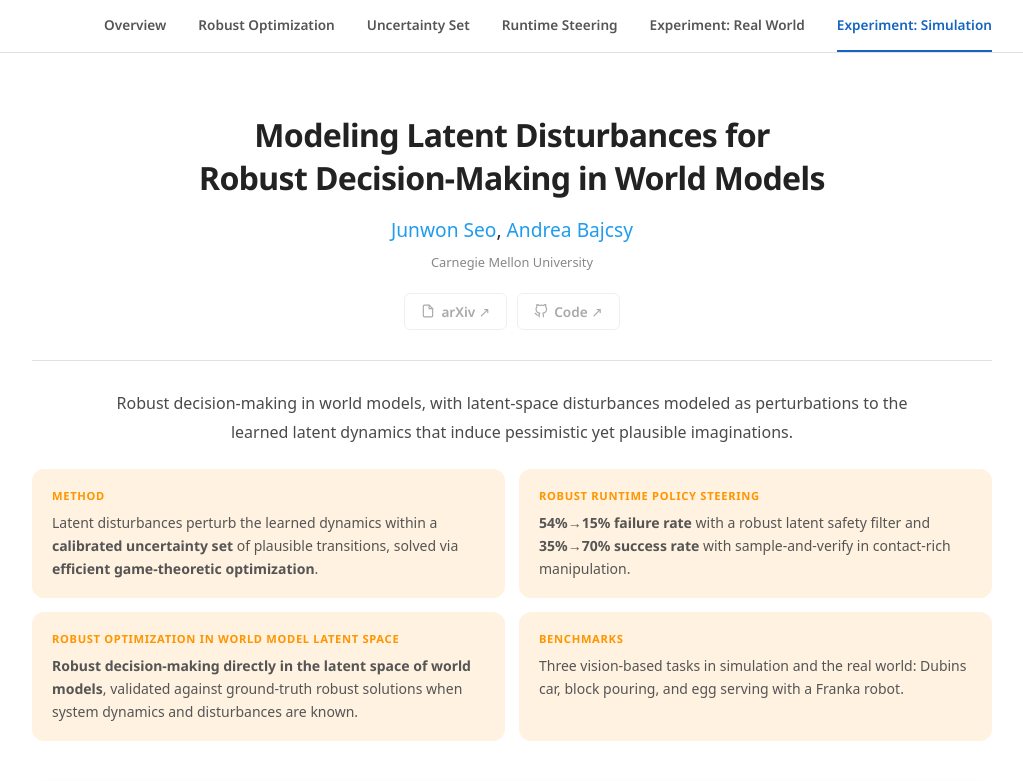
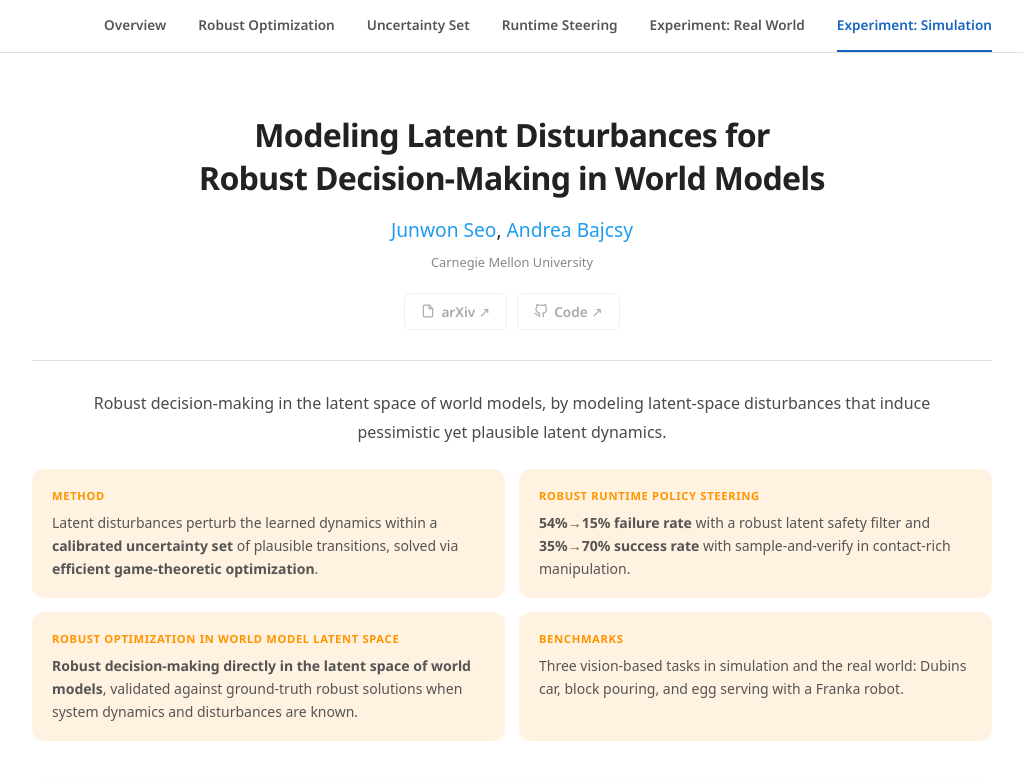
Before and after one commit to givenone/LatentDisturbance, a Next.js app: page / in a window 1280 px wide. Shown: the top 781 px of the page, without its empty margins (128-1151 px from the left). Built offline with nearby package versions, Linux system fonts and the light colour scheme; a web font is replaced by a local one.

Commit message:
Refine key sentence

```diff
--- a/app/data/content.ts
+++ b/app/data/content.ts
@@ -10,7 +10,7 @@ export const metadata = {
  keywords: ['world models','robust optimization','latent disturbance','latent safety filter','policy steering','robot learning','uncertainty set','conformal prediction','safe robot manipulation'],
  resources: [{label:'arXiv',href:null},{label:'Code',href:null}] as {label:string;href:string|null}[],
  affiliations: 'Carnegie Mellon University',
- intro: 'Robust decision-making in world models, with latent-space disturbances modeled as perturbations to the learned latent dynamics that induce pessimistic yet plausible imaginations.',
+ intro: 'Robust decision-making in the latent space of world models, by modeling latent-space disturbances that induce pessimistic yet plausible latent dynamics.',
  takeaways: [
   {tag:'Method',text:'Latent disturbances perturb the learned dynamics within a <strong>calibrated uncertainty set</strong> of plausible transitions, solved via <strong>efficient game-theoretic optimization</strong>.'},
   {tag:'Robust Runtime Policy Steering',text:'<strong>54%→15% failure rate</strong> with a robust latent safety filter and <strong>35%→70% success rate</strong> with sample-and-verify in contact-rich manipulation.'},
```
